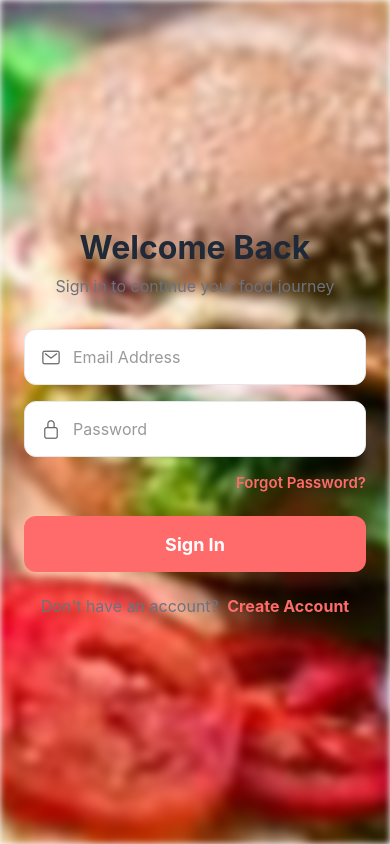
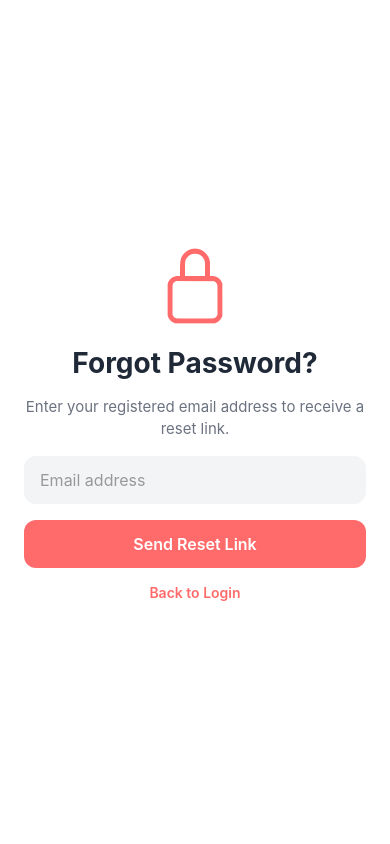
Before and after one commit to DISHITACHAUHAN/Vittles_app, a React Native app: screen /ForgotPassword in a window 390 px wide. Built offline with nearby package versions, Linux system fonts and the light colour scheme.

Commit message:
Forget password update

```diff
--- a/App.js
+++ b/App.js
@@ -1,4 +1,5 @@
 import React from "react";
+import ForgotPasswordScreen from "./screens/ForgotPasswordScreen";
 import { NavigationContainer } from "@react-navigation/native";
 import { createBottomTabNavigator } from "@react-navigation/bottom-tabs";
 import { createNativeStackNavigator } from "@react-navigation/native-stack";
@@ -150,6 +151,7 @@ const RootNavigator = () => {
         <>
           <Stack.Screen name="Login" component={LoginScreen} />
           <Stack.Screen name="Signup" component={SignupScreen} />
+          <Stack.Screen name="ForgotPassword" component={ForgotPasswordScreen} />
         </>
       )}
     </Stack.Navigator>
--- /dev/null
+++ b/screens/ForgotPasswordScreen.js
@@ -0,0 +1,139 @@
+import React, { useState } from "react";
+import {
+  View,
+  Text,
+  TextInput,
+  TouchableOpacity,
+  ActivityIndicator,
+  StyleSheet,
+  Alert,
+} from "react-native";
+import { Ionicons } from "@expo/vector-icons";
+export default function ForgotPasswordScreen({ navigation }) {
+  const [email, setEmail] = useState("");
+  const [loading, setLoading] = useState(false);
+  const [error, setError] = useState("");
+
+  const handleForgotPassword = async () => {
+    setError("");
+    if (!email) {
+      return setError("Please enter your email address.");
+    }
+    try {
+      setLoading(true);
+      const response = await fetch("https://foodapp-3-k2bc.onrender.com/api/auth/forgot-password", {
+        method: "POST",
+        headers: { "Content-Type": "application/json" },
+        body: JSON.stringify({ email }),
+      });
+      const data = await response.json();
+      if (response.ok) {
+        Alert.alert(
+          "Email Sent",
+          "A password reset link has been sent to your email address."
+        );
+        navigation.goBack();
+      } else {
+        setError(data.error || "Something went wrong.");
+      }
+    } catch (err) {
+      setError("Network error. Please try again.");
+    } finally {
+      setLoading(false);
+    }
+  };
+
+  return (
+    <View style={styles.container}>
+      <Ionicons name="lock-closed-outline" size={80} color="#FF6B6B" />
+      <Text style={styles.title}>Forgot Password?</Text>
+      <Text style={styles.subtitle}>
+        Enter your registered email address to receive a reset link.
+      </Text>
+
+      {error ? <Text style={styles.error}>{error}</Text> : null}
+
+      <TextInput
+        style={styles.input}
+        placeholder="Email address"
+        placeholderTextColor="#999"
+        value={email}
+        onChangeText={setEmail}
+        keyboardType="email-address"
+        autoCapitalize="none"
+      />
+
+      <TouchableOpacity
+        style={[styles.button, loading && styles.disabled]}
+        onPress={handleForgotPassword}
+        disabled={loading}
+      >
+        {loading ? (
+          <ActivityIndicator color="#fff" />
+        ) : (
+          <Text style={styles.buttonText}>Send Reset Link</Text>
+        )}
+      </TouchableOpacity>
+
+      <TouchableOpacity onPress={() => navigation.goBack()}>
+        <Text style={styles.backText}>Back to Login</Text>
+      </TouchableOpacity>
+    </View>
+  );
+}
+
+const styles = StyleSheet.create({
+  container: {
+    flex: 1,
+    justifyContent: "center",
+    alignItems: "center",
+    padding: 24,
+    backgroundColor: "#fff",
+  },
+  title: {
+    fontSize: 28,
+    fontWeight: "bold",
+    marginTop: 16,
+    color: "#1F2937",
+  },
+  subtitle: {
+    fontSize: 15,
+    color: "#6B7280",
+    textAlign: "center",
+    marginVertical: 16,
+    lineHeight: 22,
+  },
+  input: {
+    width: "100%",
+    backgroundColor: "#F3F4F6",
+    paddingHorizontal: 16,
+    paddingVertical: 14,
+    borderRadius: 12,
+    fontSize: 16,
+    marginBottom: 16,
+  },
+  button: {
+    backgroundColor: "#FF6B6B",
+    paddingVertical: 14,
+    borderRadius: 12,
+    width: "100%",
+    alignItems: "center",
+  },
+  disabled: {
+    opacity: 0.7,
+  },
+  buttonText: {
+    color: "#fff",
+    fontSize: 16,
+    fontWeight: "600",
+  },
+  error: {
+    color: "#DC2626",
+    marginBottom: 12,
+  },
+  backText: {
+    marginTop: 16,
+    color: "#FF6B6B",
+    fontWeight: "600",
+  },
+});
--- a/screens/LoginScreen.js
+++ b/screens/LoginScreen.js
@@ -5,12 +5,11 @@ import {
   TextInput,
   TouchableOpacity,
   ActivityIndicator,
-  Alert,
   StyleSheet,
   KeyboardAvoidingView,
   Platform,
   ImageBackground,
-  ScrollView
+  ScrollView,
 } from "react-native";
 import { Ionicons } from "@expo/vector-icons";
 import { useAuth } from "../contexts/AuthContext";
@@ -77,6 +76,7 @@ export default function LoginScreen({ navigation }) {
               </View>
             ) : null}
 
+            {/* Email Input */}
             <View style={styles.inputContainer}>
               <Ionicons
                 name="mail-outline"
@@ -97,6 +97,7 @@ export default function LoginScreen({ navigation }) {
               />
             </View>
 
+            {/* Password Input */}
             <View style={styles.inputContainer}>
               <Ionicons
                 name="lock-closed-outline"
@@ -122,17 +123,17 @@ export default function LoginScreen({ navigation }) {
               style={styles.forgotPasswordContainer}
               onPress={() => navigation.navigate("ForgotPassword")}
               disabled={isLoading}
+              activeOpacity={0.7}
             >
               <Text style={styles.forgotPasswordText}>Forgot Password?</Text>
             </TouchableOpacity>
 
+            {/* Sign In Button */}
             <TouchableOpacity
-              style={[
-                styles.loginButton,
-                isLoading && styles.disabledButton,
-              ]}
+              style={[styles.loginButton, isLoading && styles.disabledButton]}
               onPress={handleLogin}
               disabled={isLoading}
+              activeOpacity={0.8}
             >
               {isLoading ? (
                 <ActivityIndicator size="small" color="#FFFFFF" />
@@ -141,11 +142,13 @@ export default function LoginScreen({ navigation }) {
               )}
             </TouchableOpacity>
 
+            {/* Signup Redirect */}
             <View style={styles.signupContainer}>
               <Text style={styles.signupText}>Don't have an account? </Text>
               <TouchableOpacity
                 onPress={() => navigation.navigate("Signup")}
                 disabled={isLoading}
+                activeOpacity={0.7}
               >
                 <Text style={styles.signupLink}>Create Account</Text>
               </TouchableOpacity>
```
